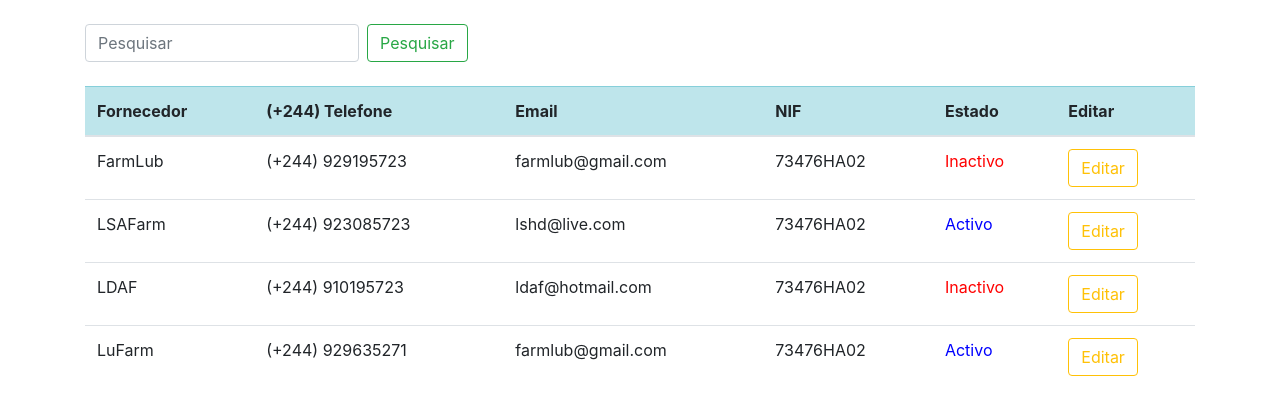
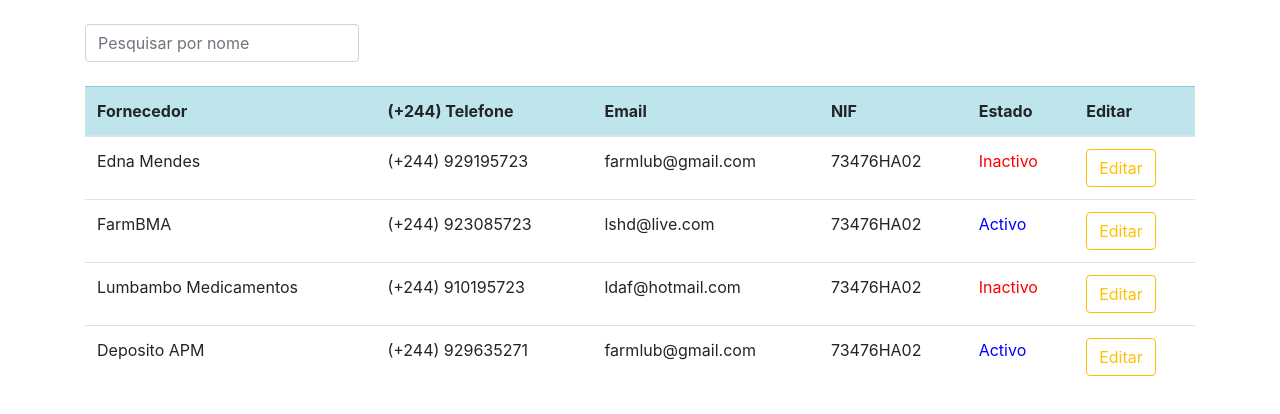
Before and after one commit to Jorge97-YZY/farmaciaProject, an Angular app: page /#/list in a window 1280 px wide. Shown: the top 414 px of the page. Built offline with nearby package versions, Linux system fonts and the light colour scheme.

Commit message:
Novas Funcionalidades adicionadas no Fornecedor.Service e no Editar Fornecedor

```diff
--- a/src/app/app.component.html
+++ b/src/app/app.component.html
@@ -45,10 +45,7 @@
           </li>
 
       </ul>
-      <form class="form-inline my-2 my-lg-0">
-        <input class="form-control mr-sm-2" type="search" placeholder="Pesquisar" aria-label="Pesquisar">
-        <button class="btn btn-outline-success my-2 my-sm-0" type="submit">Pesquisar</button>
-      </form>
+
     </div>
   </nav>
   <br>
--- a/src/app/clientes/cliente-listar/cliente-listar.component.html
+++ b/src/app/clientes/cliente-listar/cliente-listar.component.html
@@ -2,7 +2,9 @@
 
   <div class="row">
     <div class="col-xs-12 col-sm-12 col-md-12 col-lg-12 col-xl-12">
-      <a class="btn btn-outline-success" [routerLink]="['/farmacia/cliente/cadastro']"   >Novo</a>
+           <div class="form-inline my-2 my-lg-0">
+        <input class="form-control mr-sm-2" type="search" placeholder="Pesquisar por nome" aria-label="Pesquisar" [(ngModel)]="filtro"  >
+      </div>
       <table class="table table-striped ">
         <thead >
           <br>
@@ -20,7 +22,7 @@
           </tr>
         </thead>
         <tbody>
-          <tr *ngFor="let c of clientes" >
+          <tr *ngFor="let c of obterCliente()" >
             <td>{{c?.numCliente}}</td>
             <td>{{c?.nome}}</td>
             <td>{{c?.bi}}</td>
--- a/src/app/clientes/cliente-listar/cliente-listar.component.ts
+++ b/src/app/clientes/cliente-listar/cliente-listar.component.ts
@@ -11,17 +11,30 @@ import { ActivatedRoute, Params } from '@angular/router';
 })
 export class ClienteListarComponent implements OnInit {
   clientes: any[];
+  filtro: string;
   constructor(private clienteService: ClienteService) { }
 
   ngOnInit() {
     // this.clienteListar();
-    this.clientes = this.clienteService.listaCli();
+   // this.clientes = this.clienteService.listaCli();
   }
   /*clienteListar() {
     this.clienteService.listarCliente().subscribe(res => {
       this.clientes = res;
     });
   }*/
+  obterCliente() {
+    this.clientes = this.clienteService.listaCli();
+    if (this.clientes.length === 0 || this.filtro === undefined || this.filtro.trim() === '') {
+      return this.clientes;
+    }
+    return this.clientes.filter((v) => {
+      if (v.nome.toLowerCase().indexOf(this.filtro.toLowerCase()) >= 0) {
+        return true;
+      }
+      return false;
+    });
+  }
 
 
 }
--- a/src/app/fornecedores/fornecedor-editar/fornecedor-editar.component.ts
+++ b/src/app/fornecedores/fornecedor-editar/fornecedor-editar.component.ts
@@ -14,6 +14,7 @@ export class FornecedorEditarComponent implements OnInit {
   fornecedor: Fornecedor = {
     nome: '',
     telefone: null,
+    email: '',
     nif: '',
     status: false,
   };
@@ -40,10 +41,10 @@ export class FornecedorEditarComponent implements OnInit {
   mostrarFornecedor() {
     this.route.params.subscribe((params: Params) => {
       const id = +params['id'];
-    this.fornecedorService.listarFornecedorPorId(id).subscribe((res => {
-      this.fornecedor = res;
-    })
-    );
+      this.fornecedor = this.fornecedorService.listId(id);
+      if (this.fornecedor === null) {
+        this.fornecedor = {};
+      }
     }
     );
   }
--- a/src/app/fornecedores/fornecedor-listar/fornecedor-listar.component.html
+++ b/src/app/fornecedores/fornecedor-listar/fornecedor-listar.component.html
@@ -5,8 +5,7 @@
 
     <div class="col-xs-12 col-sm-12 col-md-12 col-lg-12 col-xl-12">
       <div class="form-inline my-2 my-lg-0">
-        <input class="form-control mr-sm-2" type="search" placeholder="Pesquisar" aria-label="Pesquisar"  >
-        <button class="btn btn-outline-success my-2 my-sm-0" type="button" >Pesquisar</button>
+        <input class="form-control mr-sm-2" type="search" placeholder="Pesquisar por nome" aria-label="Pesquisar" [(ngModel)]="filtro"  >
       </div>
       <table class="table">
         <thead>
@@ -21,13 +20,13 @@
           </tr>
         </thead>
         <tbody>
-          <tr *ngFor="let f of fornecedores ">
+          <tr *ngFor="let f of obterFornecedor() ">
             <td>{{f?.nome}}</td>
             <td>(+244) {{f?.telefone}}</td>
             <td>{{f?.email}}</td>
             <td>{{f?.nif}}</td>
             <td [style.color]="f?.status? 'blue':'red'">{{f?.status? 'Activo': 'Inactivo'}}</td>
-            <td><button class="btn btn-outline-warning" [routerLink]="[f.id]">Editar</button></td>
+            <td><button class="btn btn-outline-warning" [routerLink]="['/fornecedor', f.id, 'editar']">Editar</button></td>
           </tr>
         </tbody>
       </table>
--- a/src/app/fornecedores/fornecedor-listar/fornecedor-listar.component.ts
+++ b/src/app/fornecedores/fornecedor-listar/fornecedor-listar.component.ts
@@ -12,6 +12,7 @@ import { Router } from '@angular/router';
 export class FornecedorListarComponent implements OnInit {
   fornecedores: any[];
   filtro: string;
+  id: number;
   constructor(
     private fornecedorService: FornecedorService,
     private router: Router
@@ -20,7 +21,8 @@ export class FornecedorListarComponent implements OnInit {
 
   ngOnInit() {
     // this.fornecedorListar();
-    this.fornecedores = this.fornecedorService.fornList();
+    // this.fornecedores = this.fornecedorService.fornList();
+    this.obterFornecedor();
   }
   /*fornecedorListar() {
     this.fornecedorService.listaFornecedor().subscribe(res => {
@@ -30,4 +32,16 @@ export class FornecedorListarComponent implements OnInit {
   cadastro() {
     this.router.navigate(['/fornecedor', 'novo']);
   }
+  obterFornecedor() {
+    this.fornecedores = this.fornecedorService.fornList();
+    if (this.fornecedores.length === 0 || this.filtro === undefined || this.filtro.trim() === '') {
+      return this.fornecedores;
+    }
+    return this.fornecedores.filter((v) => {
+      if (v.nome.toLowerCase().indexOf(this.filtro.toLowerCase()) >= 0) {
+        return true;
+      }
+      return false;
+    });
+  }
 }
--- a/src/app/fornecedores/fornecedor.service.ts
+++ b/src/app/fornecedores/fornecedor.service.ts
@@ -13,6 +13,7 @@ import { FORNECEDORES } from './../mocks/fornecedor.mock';
 export class FornecedorService {
 
   fornecedores: Fornecedor[] = FORNECEDORES;
+
 
     private urlFornecedoresListar = 'http://localhost:8080/fornecedor/listar/todos';
     private urlFornecedoresListarId = 'http://localhost:8080/fornecedor/listar';
@@ -43,5 +44,13 @@ export class FornecedorService {
        fornList() {
         return this.fornecedores;
       }
-
-    }
+      listId(id: number) {
+        for (let i = 0; i < this.fornecedores.length; i++) {
+          const fornecedor = this.fornecedores[i];
+          if (fornecedor.id === id) {
+            return fornecedor;
+          }
+        }
+        return null;
+      }
+      }
--- a/src/app/mocks/cliente.mocks.ts
+++ b/src/app/mocks/cliente.mocks.ts
@@ -3,5 +3,7 @@ import { Cliente } from './../model/cliente.model';
 export const CLIENTE: Cliente[] = [
     { id: 1, nome: 'Jorge Manuel', bi: '64643534HA032', data_nac: '25-01-1997', telefone: 929195723, bairro: 'Santo Antonio', rua: 'Machiqueira', dataCadastro: '19-11-2019', numCliente: '0001', status: false },
     { id: 2, nome: 'Eunice Pedro', bi: '64643534BA032', data_nac: '02-02-1973', telefone: 923922980, bairro: 'Helder Neto', rua: 'Rua 5', dataCadastro: '19-02-2012', numCliente: '0002', status: true },
+    { id: 2, nome: 'Mauro Arsénio', bi: '748439HA032', data_nac: '11-04-2000', telefone: 912304952, bairro: 'Comercial', rua: 'Diolinda Rodrigues', dataCadastro: '10-02-2016', numCliente: '0003', status: true },
+    { id: 2, nome: 'Chelcia Nadir', bi: '64643534LD032', data_nac: '22-07-2000', telefone: 943784930, bairro: 'Tchioco', rua: 'Macon', dataCadastro: '19-02-2017', numCliente: '0004', status: false },
 
 ];
--- a/src/app/mocks/fornecedor.mock.ts
+++ b/src/app/mocks/fornecedor.mock.ts
@@ -1,8 +1,8 @@
 import { Fornecedor } from '../model/fornecedor.model';
 
 export const FORNECEDORES: Fornecedor[] = [
-    {id: 1, nome: 'FarmLub', telefone: 929195723, email: 'farmlub@gmail.com', nif: '73476HA02', status: false},
-    {id: 2, nome: 'LSAFarm', telefone: 923085723, email: 'lshd@live.com', nif: '73476HA02', status: true},
-    {id: 3, nome: 'LDAF', telefone: 910195723, email: 'ldaf@hotmail.com', nif: '73476HA02', status: false},
-    {id: 4, nome: 'LuFarm', telefone: 929635271, email: 'farmlub@gmail.com', nif: '73476HA02', status: true},
+    {id: 1, nome: 'Edna Mendes', telefone: 929195723, email: 'farmlub@gmail.com', nif: '73476HA02', status: false},
+    {id: 2, nome: 'FarmBMA', telefone: 923085723, email: 'lshd@live.com', nif: '73476HA02', status: true},
+    {id: 3, nome: 'Lumbambo Medicamentos', telefone: 910195723, email: 'ldaf@hotmail.com', nif: '73476HA02', status: false},
+    {id: 4, nome: 'Deposito APM', telefone: 929635271, email: 'farmlub@gmail.com', nif: '73476HA02', status: true},
 ];
--- a/src/app/mocks/uder.mock.ts
+++ b/src/app/mocks/uder.mock.ts
@@ -5,4 +5,5 @@ export const USERS: User[] = [
     {nome: 'jorge.manuel' , senha: '123456', user: 'Jorge Manuel'},
     {nome: 'chelcia.almeida' , senha: '082000', user: 'Chelcia Almeida' },
     {nome: 'araujo.valdez' , senha: '   ', user: 'Araujo Valdez' },
+    {nome: 'luis.afonso' , senha: 'eusoumau', user: 'Luis Afonso' }
 ];
```
Lines whose indentation alone changed are shown as unchanged.
